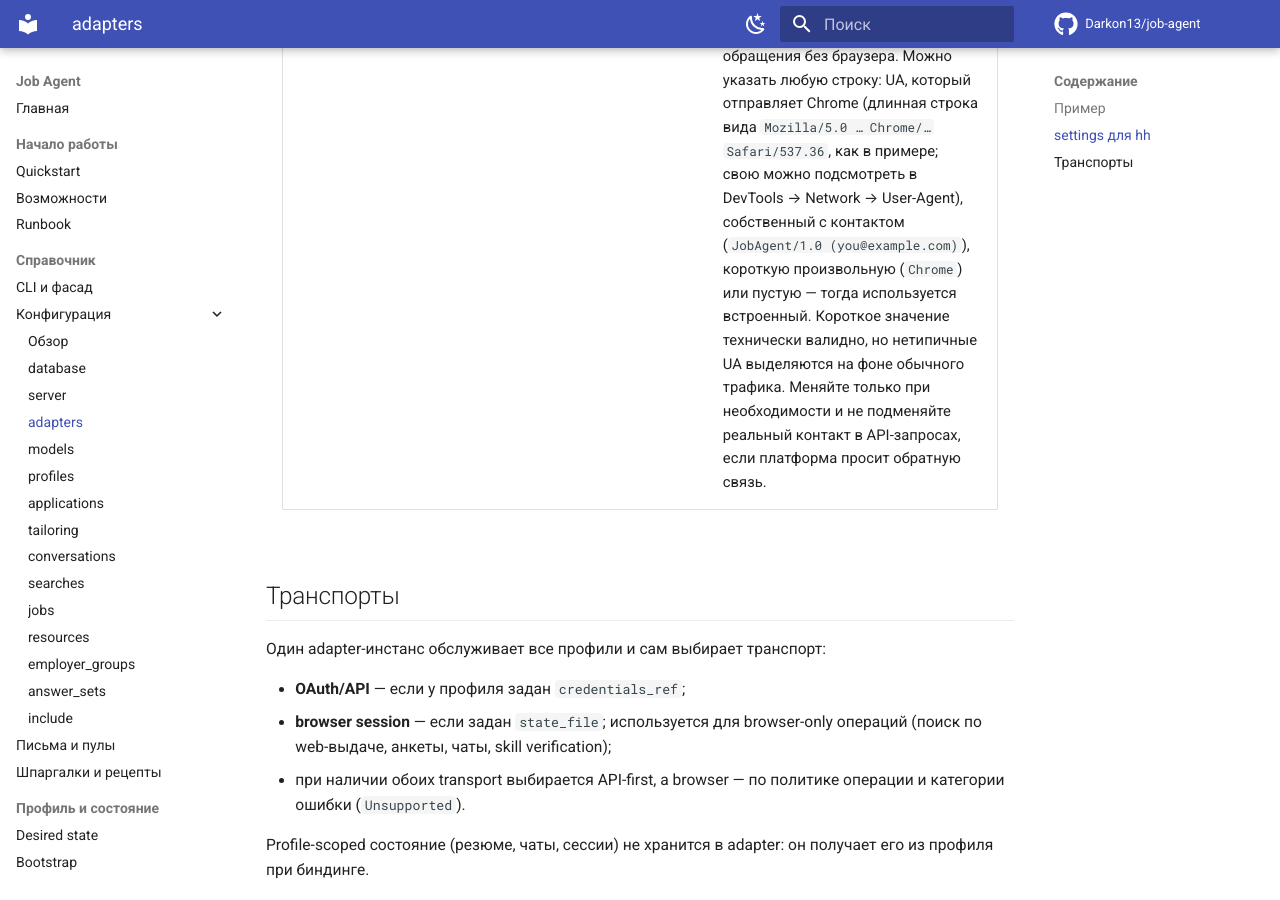
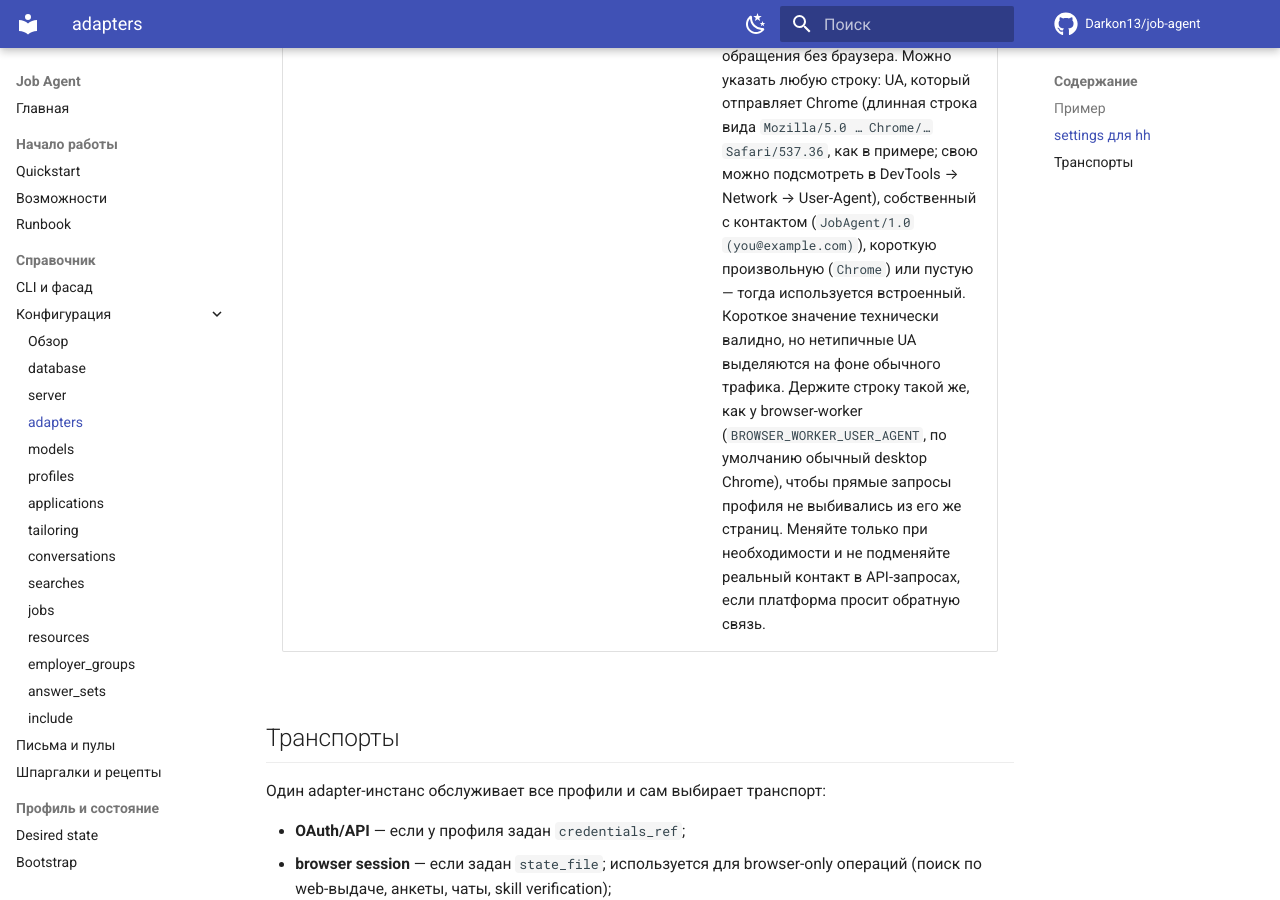
Before and after one commit to Darkon13/job-agent, an MkDocs documentation site: the page built from docs/reference/configuration/adapters.md, in a window 1280 px wide and 900 px high, scrolled down 1306 px. Built offline with MkDocs 1.6.1 and Material for MkDocs 9.7.7, drawn with Linux system fonts in a browser that asks for light colours; comment, search, counter and statistics services are not loaded.

Commit message:
docs(adapters): keep user_agent aligned with the browser worker

```diff
--- a/docs/reference/configuration/adapters.md
+++ b/docs/reference/configuration/adapters.md
@@ -26,7 +26,7 @@
 | Поле | Тип | Обяз. | По умолчанию | Описание |
 |---|---|---|---|---|
 | `api_delay_ms` | number | нет | `0` | Минимальная пауза между последовательными API-запросами одного профиля, миллисекунды. Полезно при 429 от api.hh.ru. |
-| `user_agent` | string | нет | `job-agent/0.1 (local installation)` | User-Agent прямых HTTP-запросов адаптера: API (`HH-User-Agent`), поднятие и публикация резюме, действия с переговорами (`decline`/`trash`). Страницы в browser-worker открывает сам Chromium со своим UA, поэтому значение влияет только на обращения без браузера. Можно указать любую строку: UA, который отправляет Chrome (длинная строка вида `Mozilla/5.0 … Chrome/… Safari/537.36`, как в примере; свою можно подсмотреть в DevTools → Network → User-Agent), собственный с контактом (`JobAgent/1.0 (you@example.com)`), короткую произвольную (`Chrome`) или пустую — тогда используется встроенный. Короткое значение технически валидно, но нетипичные UA выделяются на фоне обычного трафика. Меняйте только при необходимости и не подменяйте реальный контакт в API-запросах, если платформа просит обратную связь. |
+| `user_agent` | string | нет | `job-agent/0.1 (local installation)` | User-Agent прямых HTTP-запросов адаптера: API (`HH-User-Agent`), поднятие и публикация резюме, действия с переговорами (`decline`/`trash`). Страницы в browser-worker открывает сам Chromium со своим UA, поэтому значение влияет только на обращения без браузера. Можно указать любую строку: UA, который отправляет Chrome (длинная строка вида `Mozilla/5.0 … Chrome/… Safari/537.36`, как в примере; свою можно подсмотреть в DevTools → Network → User-Agent), собственный с контактом (`JobAgent/1.0 (you@example.com)`), короткую произвольную (`Chrome`) или пустую — тогда используется встроенный. Короткое значение технически валидно, но нетипичные UA выделяются на фоне обычного трафика. Держите строку такой же, как у browser-worker (`BROWSER_WORKER_USER_AGENT`, по умолчанию обычный desktop Chrome), чтобы прямые запросы профиля не выбивались из его же страниц. Меняйте только при необходимости и не подменяйте реальный контакт в API-запросах, если платформа просит обратную связь. |
 
 ## Транспорты
 
```
